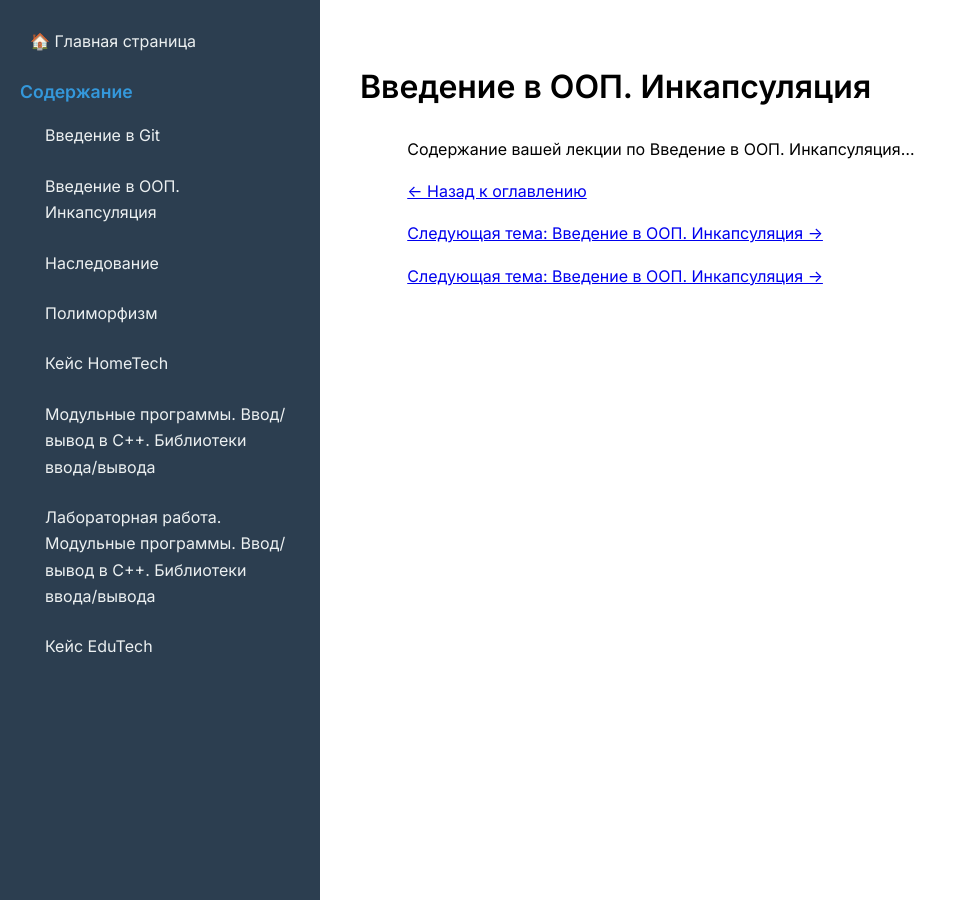
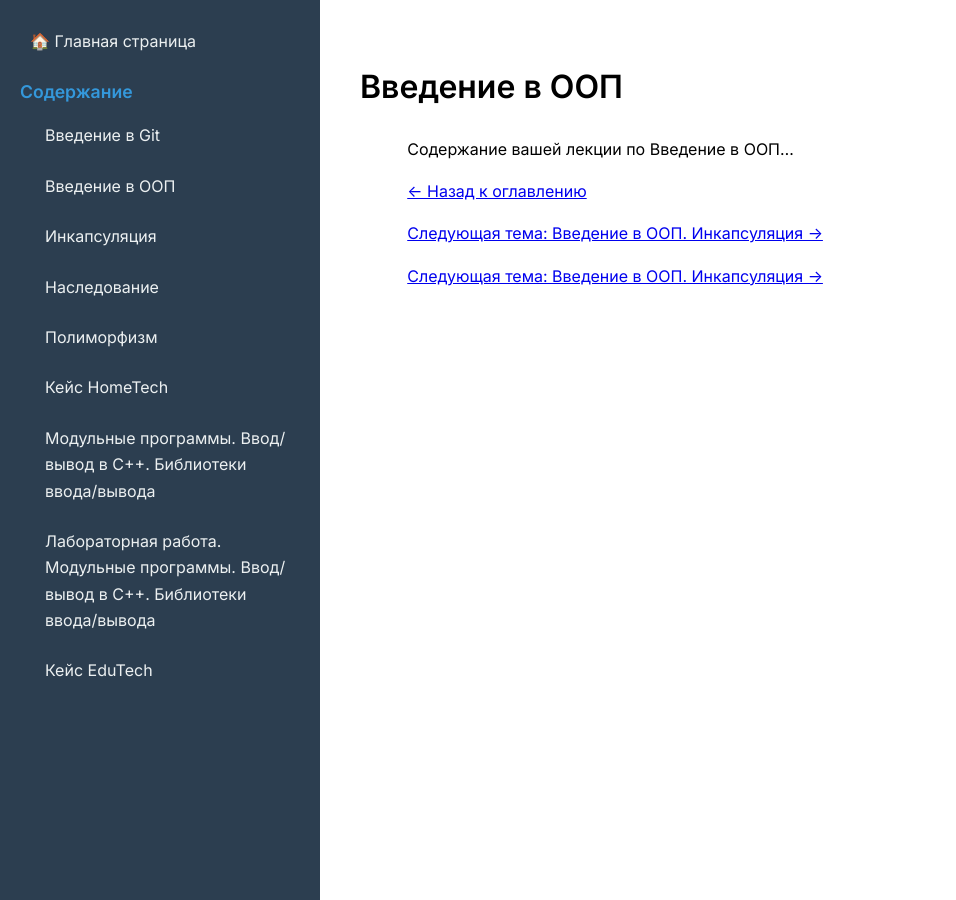
Before and after one commit to maryshev3/object-oriented-programming, a Jekyll site: the page built from ru/oop-intro.md, in a window 1280 px wide. Shown: the whole page, without its empty margins (0-956 px from the left). Built offline with Jekyll 4.4.1, drawn with Linux system fonts in a browser that asks for light colours; nearby versions of some CDN libraries; a script that is not in the unit is left out.

Commit message:
split oop-encapsulation to oop-intro and encapsulation lessons

```diff
--- a/_includes/navigation.html
+++ b/_includes/navigation.html
@@ -9,7 +9,8 @@
                 <span>Содержание</span>
                 <ul class="nav-sublist">
                     <li><a href="{{ '/ru/git-intro' | relative_url }}">Введение в Git</a></li>
-                    <li><a href="{{ '/ru/oop-encapsulation' | relative_url }}">Введение в ООП. Инкапсуляция</a></li>
+                    <li><a href="{{ '/ru/oop-intro' | relative_url }}">Введение в ООП</a></li>
+                    <li><a href="{{ '/ru/encapsulation' | relative_url }}">Инкапсуляция</a></li>
                     <li><a href="{{ '/ru/inheritance' | relative_url }}">Наследование</a></li>
                     <li><a href="{{ '/ru/polymorphism' | relative_url }}">Полиморфизм</a></li>
                     <li><a href="{{ '/ru/case-hometech' | relative_url }}">Кейс HomeTech</a></li>
--- a/ru/oop-encapsulation.md
+++ b/ru/oop-intro.md
@@ -1,12 +1,12 @@
 ---
 layout: default
-title: Введение в ООП. Инкапсуляция
+title: Введение в ООП
 lang: ru
 ---
 
-# Введение в ООП. Инкапсуляция
+# Введение в ООП
 
-Содержание вашей лекции по Введение в ООП. Инкапсуляция...
+Содержание вашей лекции по Введение в ООП...
 
 [← Назад к оглавлению](/)
 
```
Also changed, not shown: ru/encapsulation.md (added, +15 -0 lines).
